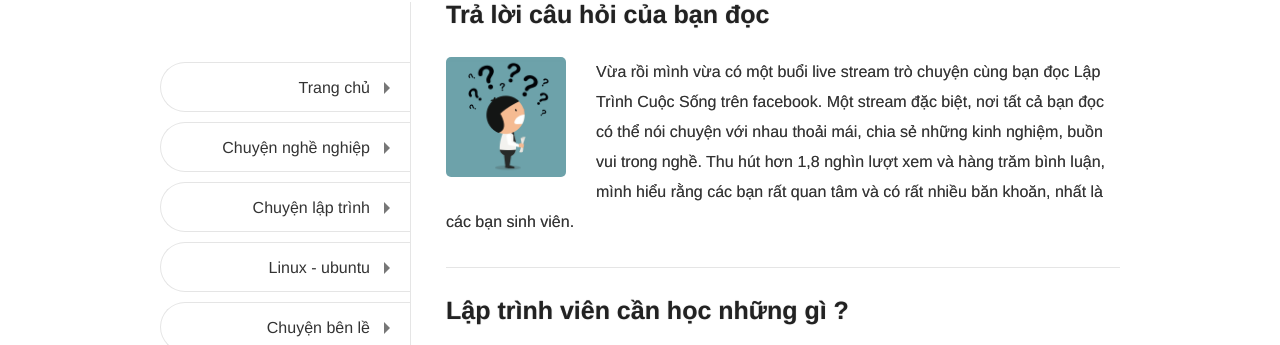
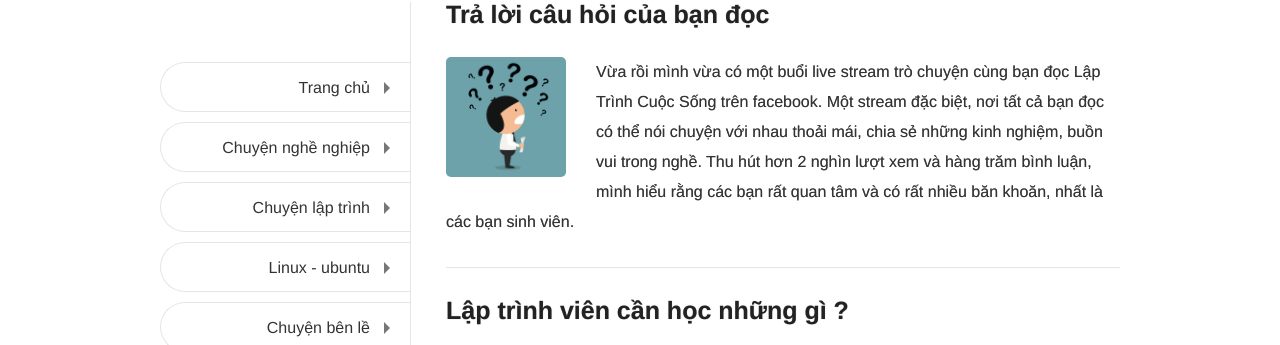
Before and after one commit to nguyentest/laptrinhcuocsong, a Jekyll site: the page built from index.html, in a window 1280 px wide and 900 px high. Shown: the part 118-463 px from the top of the window. Built offline with Jekyll 4.4.1, drawn with Linux system fonts in a browser that asks for light colours; the list of posts is cut into pages by our own code.

Commit message:
Update 2017-03-12-tra-loi-cau-hoi-ban-doc.md

```diff
--- a/_posts/2017-03-12-tra-loi-cau-hoi-ban-doc.md
+++ b/_posts/2017-03-12-tra-loi-cau-hoi-ban-doc.md
@@ -5,7 +5,7 @@ category: Chuyện nghề nghiệp
 thumbnail: tra-loi-cau-hoi-thumb.png
 ---
 
-Vừa rồi mình vừa có một buổi live stream trò chuyện cùng bạn đọc Lập Trình Cuộc Sống trên facebook. Một stream đặc biệt, nơi tất cả bạn đọc có thể nói chuyện với nhau thoải mái, chia sẻ những kinh nghiệm, buồn vui trong nghề. Thu hút hơn 1,8 nghìn lượt xem và hàng trăm bình luận, mình hiểu rằng các bạn rất quan tâm và có rất nhiều băn khoăn, nhất là các bạn sinh viên.
+Vừa rồi mình vừa có một buổi live stream trò chuyện cùng bạn đọc Lập Trình Cuộc Sống trên facebook. Một stream đặc biệt, nơi tất cả bạn đọc có thể nói chuyện với nhau thoải mái, chia sẻ những kinh nghiệm, buồn vui trong nghề. Thu hút hơn 2 nghìn lượt xem và hàng trăm bình luận, mình hiểu rằng các bạn rất quan tâm và có rất nhiều băn khoăn, nhất là các bạn sinh viên.
 
 ![Trả lời câu hỏi](images/tra-loi-cau-hoi.png)
 
```
